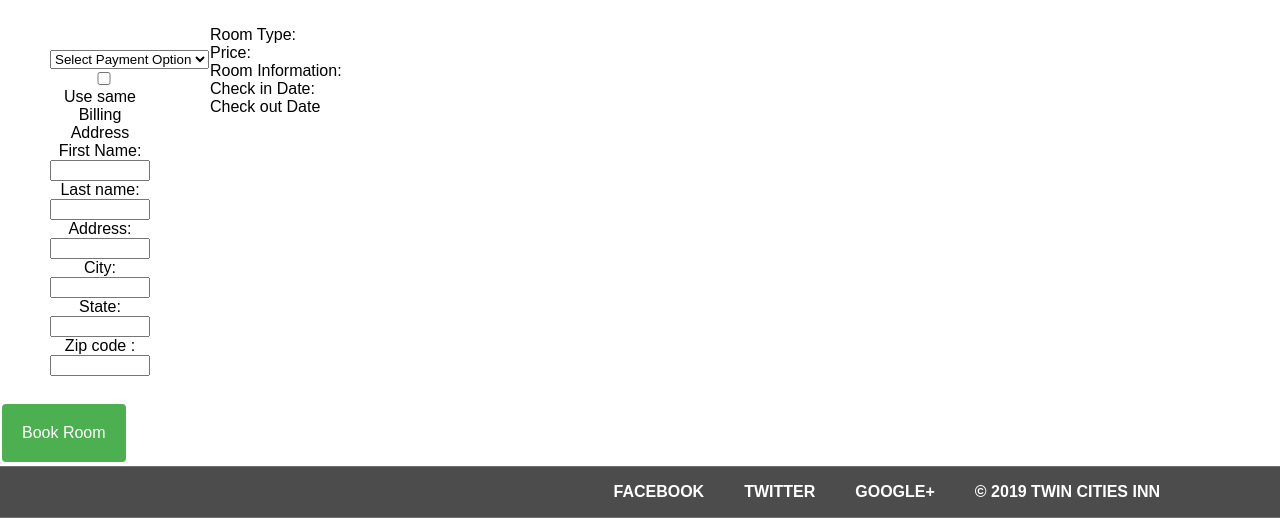
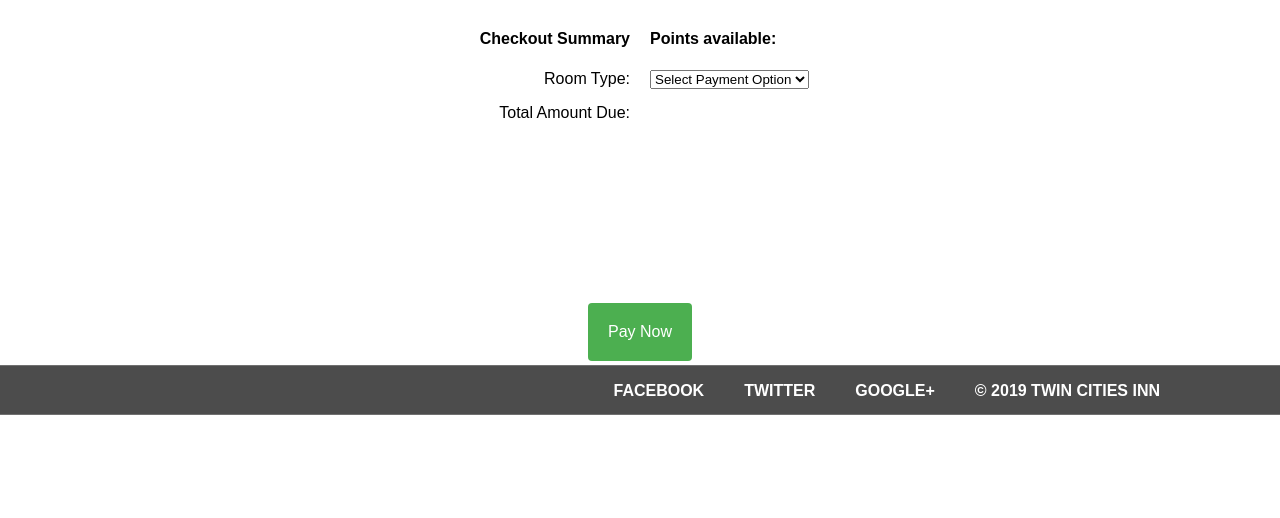
Before and after one commit to ck2294yp/Hotel-Management-System, a PHP site: page /billingPage.php in a window 1280 px wide. Shown: the part 372-890 px from the top of the page. After the commit the page ends 787 px from the top, so only its background shows below. Run offline with PHP 8.4, Linux system fonts and the light colour scheme.

Commit message:
Update Billing

```diff
--- a/billingPage.php
+++ b/billingPage.php
@@ -9,25 +9,13 @@
     <title>Billing page</title>
     <link rel="stylesheet" href="style.css" type="text/css" />
 </head>
-
+<header>
+    <img src="https://tbncdn.freelogodesign.org/4fc3ec1c-1e7a-4304-b812-4b6b0bdb6b68.png?1553471553913">
+    <h1> Twin Cities Inn</h1>
+</header>
 <style>
-    {
+    * {
         box-sizing: border-box;
-    }
-
-    /* Create two equal columns that floats next to each other */
-    .column {
-        float: left;
-        width: 50%;
-        padding: 10px;
-        height: 300px; /* Should be removed. Only for demonstration */
-    }
-
-    /* Clear floats after the columns */
-    .row:after {
-        content: "";
-        display: table;
-        clear: both;
     }
     .button {
         background-color: #4CAF50;
@@ -63,31 +51,29 @@
         display: inline-block;
         font-weight: bold;
     }
-    .container {
-        width: 100px;
+    .column {
+        float: left;
+        width: 50%;
+        padding: 10px;
+        height: 300px; /* Should be removed. Only for demonstration */
+    }
+    /* Clear floats after the columns */
+    .row:after {
+        content: "";
+        display: table;
         clear: both;
-        text-align: center;
-        align-content: center;
-        padding: 50px;
     }
-
-    .container input {
-        width: 100%;
-        width: 100px;
-        clear: both;
-        text-align: center;
+    .payNow{
+        margin:0 auto;
+        display:block;
     }
-    .showthis {
-        display: none;
+    .align{
+        text-align: right;
     }
 
 
 </style>
 <body>
-<header>
-    <img src="https://tbncdn.freelogodesign.org/4fc3ec1c-1e7a-4304-b812-4b6b0bdb6b68.png?1553471553913">
-    <h1> Twin Cities Inn</h1>
-</header>
 <nav>
     <ul>
         <li><a href="#">Home</a> </li>
@@ -98,59 +84,30 @@
         <li><a href="#">Sign In</a> </li>
     </ul>
 </nav>
+<div class="row">
+    <div class="column align" >
+        <h4>Checkout Summary</h4>
 
-<div class="row">
-    <div class="column container ">
-        <select id = "myList">
-            <label>Select Payment Option</label>
-            <option > Select Payment Option</option>
-            <option value = "1">one</option>
-            <option value = "2">two</option>
-            <option value = "3">three</option>
-            <option value = "4">four</option>
-        </select><br>
+        <p>Room Type:</p>
+        <label>Total Amount Due: </label>
+    </div>
+    <div class="column" ">
+        <h4>Points available: </h4>
+    <select id = "myList">
+        <option value = ""> Select Payment Option</option>
+        <option value = "1">one</option>
+    </select>
 
-        <input type="checkbox" name="billingAddress" value="Bike"> Use same Billing Address
-           <!-- Drop Down Menu: PlaceHolder "Please Select Card" -->
-
-           <form>
-
-
-                First Name: <input type="text" name="FirstName" value="">
-                Last name: <input type="text" name="LastName" value=""><br>
-                Address:<input type = "text" name = "Address" value = ""><br>
-                City:<input type = "text" name = "City" value = "">
-               State:<input type = "text" name = "State" value = "">
-               Zip code :<input type = "text" name = "Zip Code" value = "">
-
-           </form>
-
-          <!-- Add new Card Button window pop up with --->
-
-
+        <form>
+            <!--
+            Name on card, Card number, Expiration date and cvv number
+            -->
+        </form>
     </div>
-    <div class="column ">
-
-            <p>
-                Room Type:<br>
-                Price: <br>
-                Room Information:<br>
-                Check in Date: <br>
-                Check out Date <br>
-            </p>
-            <!---
-            <p>
-            Room Type
-            Check In Date - Check Out Date
-            Amount Due: fetch price x date.
-            -->
-
-    </div>
+</div >
+<div class = "payNow" style = "text-align: center;">
+<button  onclick="bookRoom() " class="button button2 main">Pay Now</button>
 </div>
-
-
-</div>
-<button onclick="bookRoom()" class="button button2">Book Room</button>
 <!-- When Button is clicked there will be a display message and a SQL query for DB -->
 <!-- Thank You for booking with TCI! We Look forward to seeing you soon.
  -->
```
